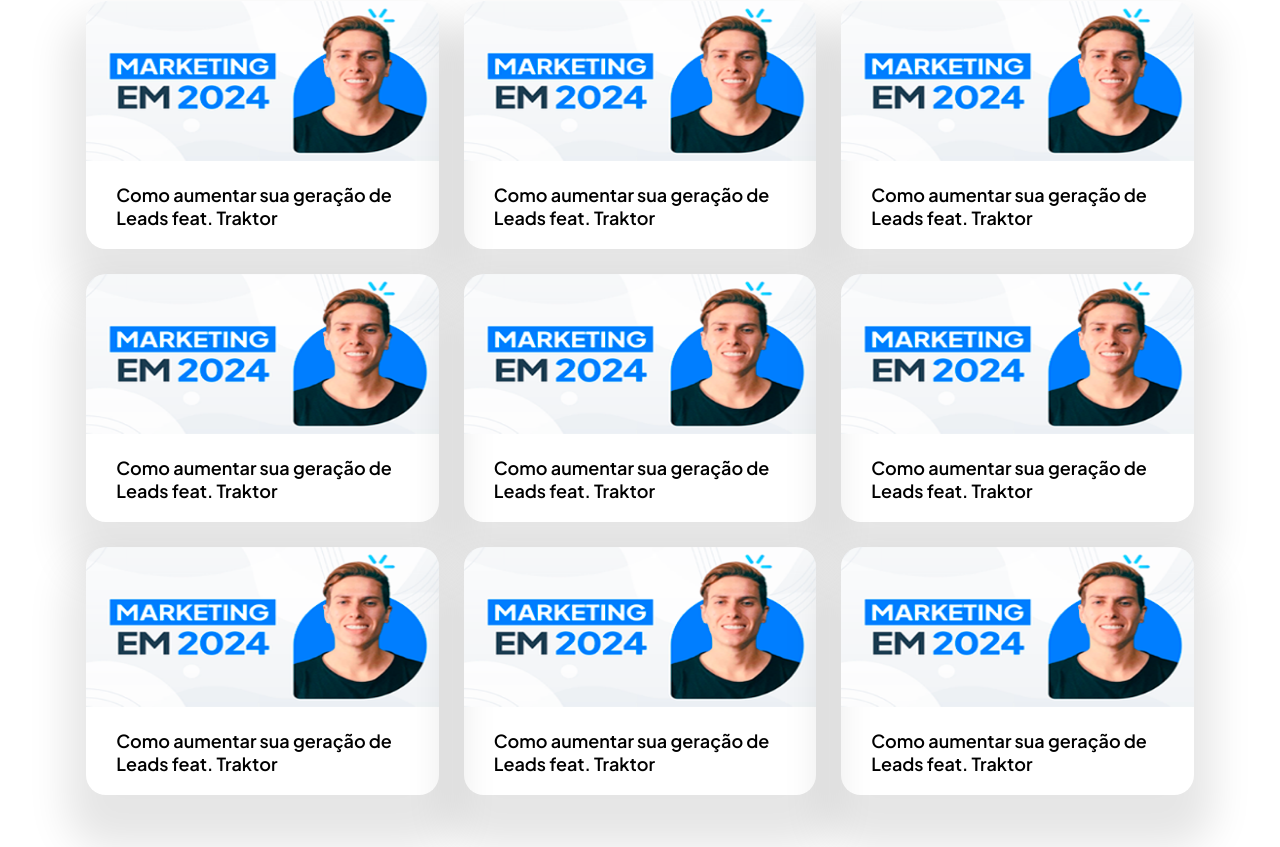
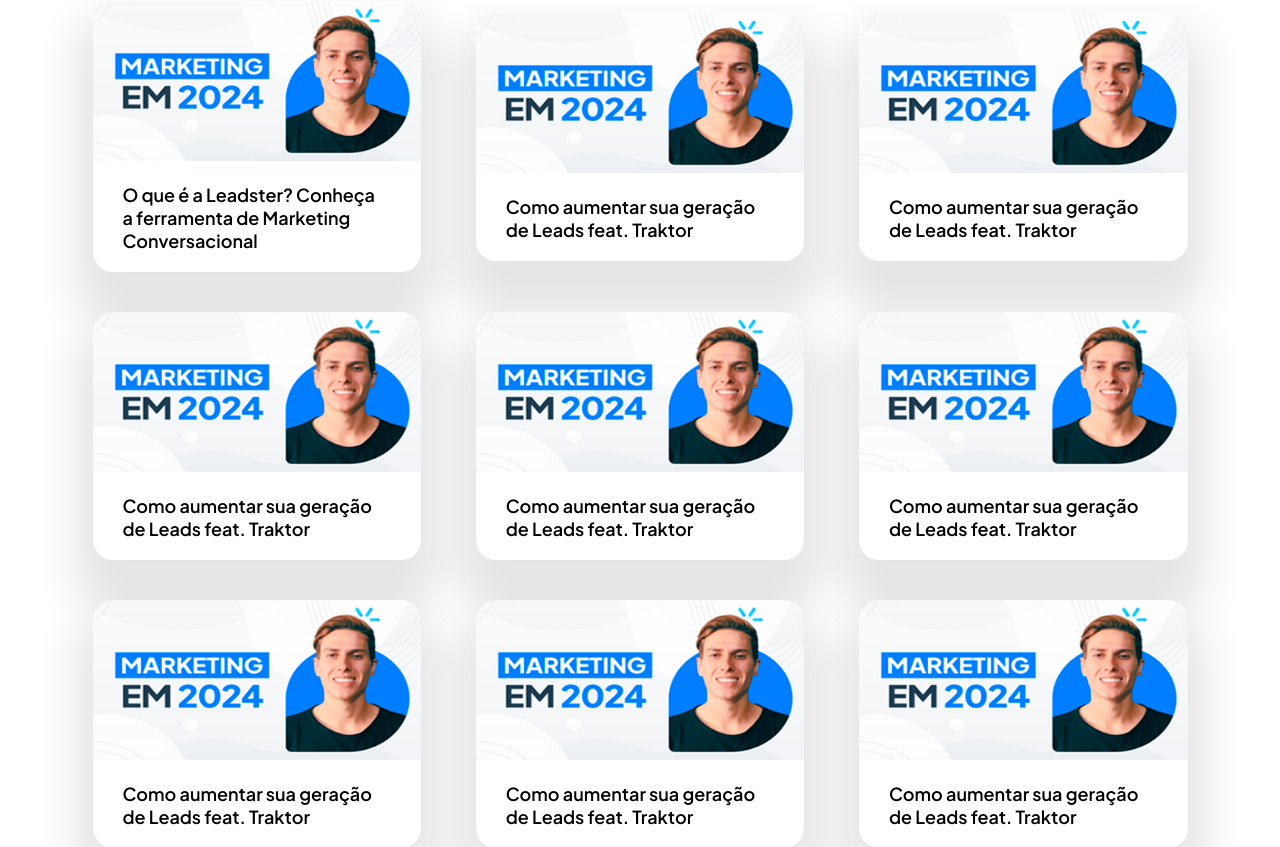
Before and after one commit to Saviovd/test-leadster, a Next.js app: page / in a window 1280 px wide. Shown: the part 867-1714 px from the top of the page. Built offline with nearby package versions, Linux system fonts and the light colour scheme.

Commit message:
fix videos position error

```diff
--- a/src/components/Footer/Footer.tsx
+++ b/src/components/Footer/Footer.tsx
@@ -20,28 +20,23 @@
             <p className='slogan'>Transformando visitantes em clientes.</p>
          </div>
          <div className='container'>
-            {lists.map((list, i) => (
-               <>
-                  <div key={`${i}_${list['list-title']}`} className='content'>
+            {lists.map((list, index) => (
+               <div key={`${list['list-title']}_${index}`} className='content'>
                   <h2 className='title'>{list['list-title']}</h2>
                   <ul className='nav__list'>
                      {list['nav-list'].map((navItem, i) => (
-                           <>
                         <li
-                                 key={`${i}_${navItem['item-name']}`}
+                           key={`${navItem['item-name']}_${i}`}
                            className='nav__list--item'
                         >
                            <Link className='nav__list--link' href={'#'}>
                               {navItem['item-name']}
                            </Link>
                         </li>
-                           </>
                      ))}
                   </ul>
                </div>
-               </>
             ))}
-
             <div className='follow_us'>
                <h2 className='follow_us--title'>Siga a Leadster</h2>
                <div className='social__medias'>
@@ -65,10 +60,14 @@
          </div>
          <div className='footer__bottom'>
             <p className='copy'>
-               Copyright &copy; 2015 - 2023 Todos os direitos reservados | <span className='business'>Leadster</span>
+               Copyright &copy; 2015 - 2023 Todos os direitos reservados |{' '}
+               <span className='business'>Leadster</span>
             </p>
             <p className='adress'>
-               Rua José Loureiro, 464 - Centro - Curitiba PR - CEP: 80010-000 | <Link className='adress__link' href={'#'}>Termos de uso</Link>
+               Rua José Loureiro, 464 - Centro - Curitiba PR - CEP: 80010-000 |{' '}
+               <Link className='adress__link' href={'#'}>
+                  Termos de uso
+               </Link>
             </p>
          </div>
       </FooterStyle>
--- a/src/components/VideoCard/VideoCard.tsx
+++ b/src/components/VideoCard/VideoCard.tsx
@@ -10,10 +10,9 @@
    thumb: string;
    title: string;
    url: string;
-   key: number;
 }
 
-const VideoCard = ({ key, thumb, title, url }: ICardProps) => {
+const VideoCard = ({ thumb, title, url }: ICardProps) => {
    const [isModalOpen, setIsModalOpen] = React.useState(false);
 
    function openModal(title: string) {
@@ -27,7 +26,7 @@
 
    return (
       <>
-         <VideoCardStyles onClick={() => openModal(title)} key={key}>
+         <VideoCardStyles onClick={() => openModal(title)}>
             <Image
                className='video__card--thumbnail'
                src={thumb}
--- a/src/components/VideoCard/videoCardStyles.ts
+++ b/src/components/VideoCard/videoCardStyles.ts
@@ -37,7 +37,7 @@
             font-size: 1.5rem;
          }
          @media (max-width: 880px) {
-            padding: 1rem 0 1rem 1.5rem;
+            padding: 1.5rem 0 1.5rem 1.5rem;
             width: 90%;
          }
          @media (max-width: 780px) {
@@ -89,16 +89,16 @@
          width: 30%;
       }
       @media (max-width: 730px) {
-         width: 40%;
+         width: 47%;
       }
-      @media (max-width: 620px) {
+      /* @media (max-width: 620px) {
          width: 44%;
+      } */
+      @media (max-width: 470px) {
+         width: 16rem;
       }
-      @media (max-width: 470px) {
-         width: 18rem;
-      }
-      @media (max-width: 380px) {
-         width: 16rem;
+      @media (max-width: 360px) {
+         width: 14rem;
       }
    }
 `;
--- a/src/components/Videos/Videos.tsx
+++ b/src/components/Videos/Videos.tsx
@@ -40,7 +40,7 @@
             <div className='video__card--list'>
                {currentVideos.map((video, i) => (
                   <VideoCard
-                     key={i}
+                     key={`${video.title}_${i}`}
                      thumb={video.thumb}
                      title={video.title}
                      url={video.url}
--- a/src/components/Videos/videosStyles.ts
+++ b/src/components/Videos/videosStyles.ts
@@ -11,12 +11,21 @@
    .video__card--list {
       display: flex;
       align-items: center;
-      justify-content: center;
+      justify-content: space-between;
       flex-wrap: wrap;
-      gap: 2.5rem;
+      gap: 4rem;
+      padding: 0 4rem;
       @media screen {
          @media (max-width: 930px) {
-            gap: 2rem 0;
+            gap: 3rem 0;
+            padding: 0 3rem;
+         }
+         @media (max-width: 575px) {
+            gap: 1rem;
+            padding: 0 2rem;
+         }
+         @media (max-width: 470px) {
+            padding: 0 1rem;
             justify-content: space-evenly;
          }
       }
--- a/src/data/videos.json
+++ b/src/data/videos.json
@@ -1,62 +1,67 @@
 {
    "videos": [
       {
-         "url": "https://www.youtube.com/embed/j_x4sHWZqvg",
+         "url": "https://www.youtube.com/embed/ouCGdcnxeu8",
+         "title": "O que é a Leadster? Conheça a ferramenta de Marketing Conversacional",
+         "thumb": "/assets/thumbnail.png"
+      },
+      {
+         "url": "https://www.youtube.com/embed/ouCGdcnxeu8",
          "title": "Como aumentar sua geração de Leads feat. Traktor",
          "thumb": "/assets/thumbnail.png"
       },
       {
-         "url": "https://www.youtube.com/embed/j_x4sHWZqvg",
+         "url": "https://www.youtube.com/embed/ouCGdcnxeu8",
          "title": "Como aumentar sua geração de Leads feat. Traktor",
          "thumb": "/assets/thumbnail.png"
       },
       {
-         "url": "https://www.youtube.com/embed/j_x4sHWZqvg",
+         "url": "https://www.youtube.com/embed/ouCGdcnxeu8",
          "title": "Como aumentar sua geração de Leads feat. Traktor",
          "thumb": "/assets/thumbnail.png"
       },
       {
-         "url": "https://www.youtube.com/embed/j_x4sHWZqvg",
+         "url": "https://www.youtube.com/embed/ouCGdcnxeu8",
          "title": "Como aumentar sua geração de Leads feat. Traktor",
          "thumb": "/assets/thumbnail.png"
       },
       {
-         "url": "https://www.youtube.com/embed/j_x4sHWZqvg",
+         "url": "https://www.youtube.com/embed/ouCGdcnxeu8",
          "title": "Como aumentar sua geração de Leads feat. Traktor",
          "thumb": "/assets/thumbnail.png"
       },
       {
-         "url": "https://www.youtube.com/embed/j_x4sHWZqvg",
+         "url": "https://www.youtube.com/embed/ouCGdcnxeu8",
          "title": "Como aumentar sua geração de Leads feat. Traktor",
          "thumb": "/assets/thumbnail.png"
       },
       {
-         "url": "https://www.youtube.com/embed/j_x4sHWZqvg",
+         "url": "https://www.youtube.com/embed/ouCGdcnxeu8",
          "title": "Como aumentar sua geração de Leads feat. Traktor",
          "thumb": "/assets/thumbnail.png"
       },
       {
-         "url": "https://www.youtube.com/embed/j_x4sHWZqvg",
+         "url": "https://www.youtube.com/embed/ouCGdcnxeu8",
          "title": "Como aumentar sua geração de Leads feat. Traktor",
          "thumb": "/assets/thumbnail.png"
       },
       {
-         "url": "https://www.youtube.com/embed/j_x4sHWZqvg",
+         "url": "https://www.youtube.com/embed/ouCGdcnxeu8",
          "title": "Como aumentar sua geração de Leads feat. Traktor",
          "thumb": "/assets/thumbnail.png"
       },
       {
-         "url": "https://www.youtube.com/embed/j_x4sHWZqvg",
+         "url": "https://www.youtube.com/embed/ouCGdcnxeu8",
          "title": "Como aumentar sua geração de Leads feat. Traktor",
          "thumb": "/assets/thumbnail.png"
       },
       {
-         "url": "https://www.youtube.com/embed/j_x4sHWZqvg",
+         "url": "https://www.youtube.com/embed/ouCGdcnxeu8",
          "title": "Como aumentar sua geração de Leads feat. Traktor",
          "thumb": "/assets/thumbnail.png"
       },
       {
-         "url": "https://www.youtube.com/embed/j_x4sHWZqvg",
+         "url": "https://www.youtube.com/embed/ouCGdcnxeu8",
          "title": "Como aumentar sua geração de Leads feat. Traktor",
          "thumb": "/assets/thumbnail.png"
       }
```
Lines whose indentation alone changed are shown as unchanged.
